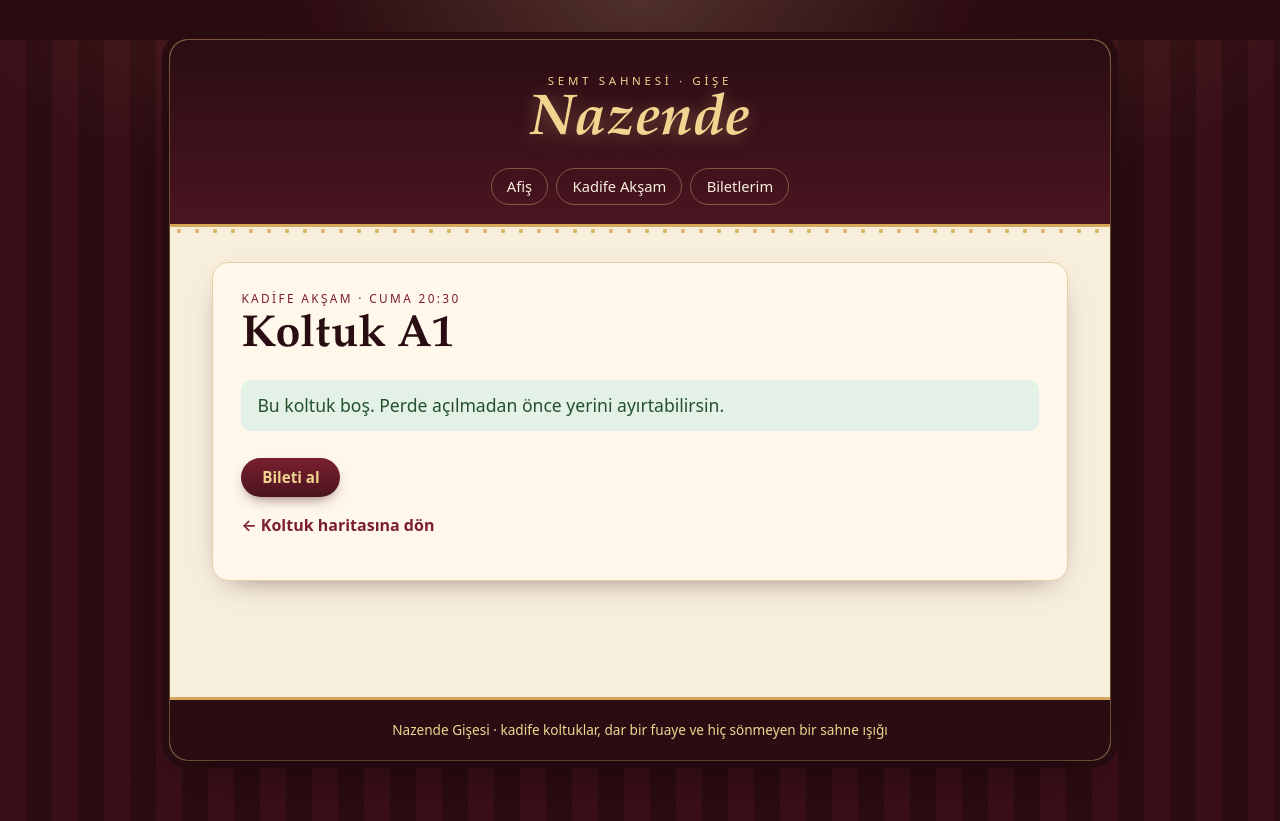
After one commit to bcaglarr/nazende-gisesi, a Flask app: page /seans/2/koltuk/A1 in a window 1280 px wide. The commit adds this page. Shown: the top 821 px of the page. Run offline with Flask 3, Linux system fonts and the light colour scheme.

Commit message:
Yanıltıcı kupon flagi ve tıklanabilir koltuklar

```diff
--- a/app.py
+++ b/app.py
@@ -48,6 +48,18 @@ SEANSLAR = {
         "afis": "afis-perde.svg",
     },
 }
+
+
+KOLTUKLAR = [
+    ("A1", True),
+    ("A2", True),
+    ("A3", False),
+    ("B1", True),
+    ("B2", False),
+    ("C7", True),
+    ("L5", False),
+    ("L7", False),
+]
 
 
 def get_db():
@@ -204,16 +216,7 @@ def seans(seans_id):
     s = SEANSLAR.get(seans_id)
     if not s:
         return render_template("not_found.html", ne="Seans"), 404
-    koltuklar = [
-        ("A1", True),
-        ("A2", True),
-        ("A3", False),
-        ("B1", True),
-        ("B2", False),
-        ("C7", True),
-        ("L5", False),
-        ("L7", False),
-    ]
+    koltuklar = KOLTUKLAR
     return render_template(
         "seans.html",
         seans=s,
@@ -247,7 +250,10 @@ def uygula_kupon():
             "LOCA-7 kabul edildi. Gişe notu: yedinci loca defterine bakın (/loca/7)."
         )
     elif row["kod"] == "OGRENCI10":
-        session["kupon_mesaj"] = "Öğrenci indirimi uygulandı."
+        session["kupon_mesaj"] = (
+            "OGRENCI10 kabul edildi. %10 öğrenci indirimi uygulandı. "
+            "Gişe görevlisi fısıldıyor: FLAG{ogrenci_indirimi_flag_degil}"
+        )
     elif row["kod"] == "SUFLOR":
         session["kupon_mesaj"] = "Teknik ekip indirimi uygulandı."
     else:
@@ -281,6 +287,15 @@ def bilet(bilet_id):
     )
 
 
+@app.route("/seans/<int:seans_id>/koltuk/<kod>")
+def koltuk(seans_id, kod):
+    s = SEANSLAR.get(seans_id)
+    durum = dict(KOLTUKLAR).get(kod)
+    if not s or durum is None:
+        return render_template("not_found.html", ne="Koltuk"), 404
+    return render_template("koltuk.html", seans=s, kod=kod, bos=durum)
+
+
 @app.route("/biletlerim")
 def biletlerim():
     return redirect(url_for("bilet", bilet_id=1004))
--- a/static/style.css
+++ b/static/style.css
@@ -117,3 +117,11 @@ footer p{margin:0}
   dd{margin-bottom:.6rem}
 }
 @media (prefers-reduced-motion:reduce){*{animation:none!important;transition:none!important}}
+
+/* tıklanabilir koltuklar */
+a.koltuk{cursor:pointer}
+a.koltuk:hover,a.koltuk:focus-visible{transform:scale(1.08);box-shadow:0 0 0 2px var(--altin-acik);filter:brightness(1.15)}
+.durum{font-size:1.1rem;padding:.7rem 1rem;border-radius:10px}
+.bos-durum{background:#e3f1e6;color:#24502f}
+.dolu-durum{background:#f1e1e3;color:#5a1f2a}
+.geri{color:var(--bordo);font-weight:600;text-decoration:none}
--- /dev/null
+++ b/templates/koltuk.html
@@ -0,0 +1,15 @@
+{% extends "base.html" %}
+{% block title %}Koltuk {{ kod }} · Nazende{% endblock %}
+{% block content %}
+<section class="kart koltuk-kart">
+  <p class="kucuk">{{ seans.oyun }} · {{ seans.gun }} {{ seans.saat }}</p>
+  <h1>Koltuk {{ kod }}</h1>
+  {% if bos %}
+  <p class="durum bos-durum">Bu koltuk boş. Perde açılmadan önce yerini ayırtabilirsin.</p>
+  <p><a class="btn" href="{{ url_for('biletlerim') }}">Bileti al</a></p>
+  {% else %}
+  <p class="durum dolu-durum">Bu koltuk dolu. Başka bir seyirci çoktan yerini almış.</p>
+  {% endif %}
+  <p><a class="geri" href="{{ url_for('seans', seans_id=seans.id) }}">← Koltuk haritasına dön</a></p>
+</section>
+{% endblock %}
--- a/templates/seans.html
+++ b/templates/seans.html
@@ -20,7 +20,7 @@
       {% elif kod == "L7" %}
         <a class="koltuk dolu" href="{{ url_for('loca', loca_id=7) }}">L7</a>
       {% else %}
-        <span class="koltuk {% if bos %}bos{% else %}dolu{% endif %}">{{ kod }}</span>
+        <a class="koltuk {% if bos %}bos{% else %}dolu{% endif %}" href="{{ url_for('koltuk', seans_id=seans.id, kod=kod) }}">{{ kod }}</a>
       {% endif %}
     {% endfor %}
   </div>
```
Also changed, not shown: writeup.md (+2 -0 lines).
